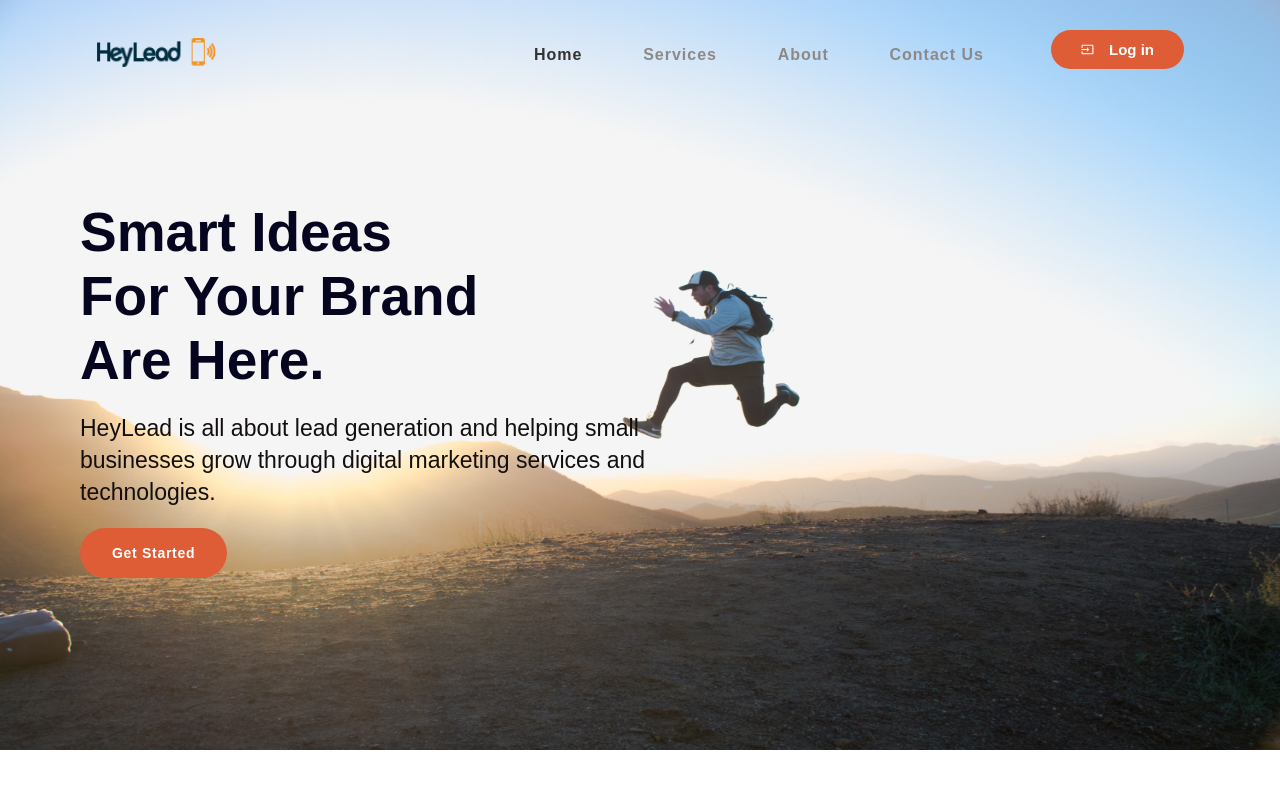
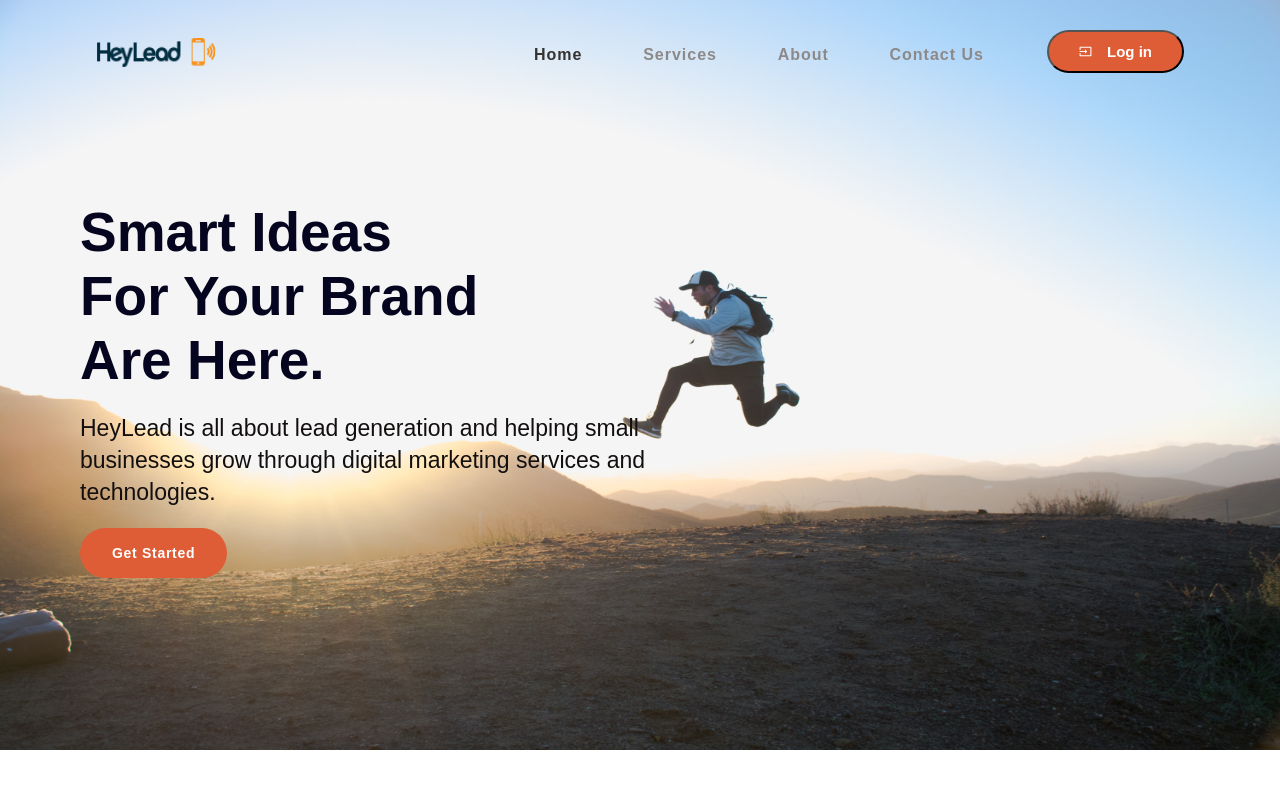
Before and after one commit to AMAN-SHARMA-82591/Native-Dev-Website, a React (Create React App) app: page / in a window 1280 px wide. Shown: the top 800 px of the page. Built offline with nearby package versions, Linux system fonts and the light colour scheme.

Commit message:
error fixing

```diff
--- a/src/App.js
+++ b/src/App.js
@@ -1,6 +1,5 @@
 import React,{useEffect} from 'react'
 import './App.css';
-import Slider from "react-slick"
 import "slick-carousel/slick/slick.css";
 import "slick-carousel/slick/slick-theme.css";
 import './Responsive.css'
--- a/src/Components/IndustriesAndClients.js
+++ b/src/Components/IndustriesAndClients.js
@@ -25,6 +25,7 @@ export class IndustriesAndClients extends Component {
           centerPadding: "20px",
           slidesToShow: 4,
           autoplay:true,
+          slideCount:null,
           autoplaySpeed:3000,
           slidesToScroll:1,
           swipeToSlide: true,
--- a/src/Components/NavBar.js
+++ b/src/Components/NavBar.js
@@ -17,9 +17,6 @@ function NavBar() {
             document.removeEventListener('mousedown',handler)
         }
     })
-    setTimeout(() =>{
-        console.log('hello')
-    },3000)
 
     return (
         <div ref={menuRef} className="navbar-section-contents">
@@ -37,7 +34,7 @@ function NavBar() {
                         </ul>
                     </div>
                     <div className="navbar-button-sec">
-                            <buttom className="navbar-btn-item"><InputIcon style={{fontSize:13,paddingRight:"15px"}} /> Log in </buttom>
+                            <button className="navbar-btn-item"><InputIcon style={{fontSize:13,paddingRight:"15px"}} /> Log in </button>
 
                     </div>
 
--- a/src/Components/Subscribe.js
+++ b/src/Components/Subscribe.js
@@ -1,4 +1,4 @@
-import React, { useEffect, useState } from 'react'
+import React, { useState } from 'react'
 
 function Subscribe() {
     let [newValue,setValue] = useState('')
--- a/src/Components/WhatWeDoContent.js
+++ b/src/Components/WhatWeDoContent.js
@@ -1,5 +1,4 @@
 import React,{useEffect} from 'react'
-import BarChart from '../Images/bar-chart.png'
 import ArrowRightAltIcon from '@material-ui/icons/ArrowRightAlt';
 import Aos from 'aos';
 function WhatWeDoContent(props) {
```
